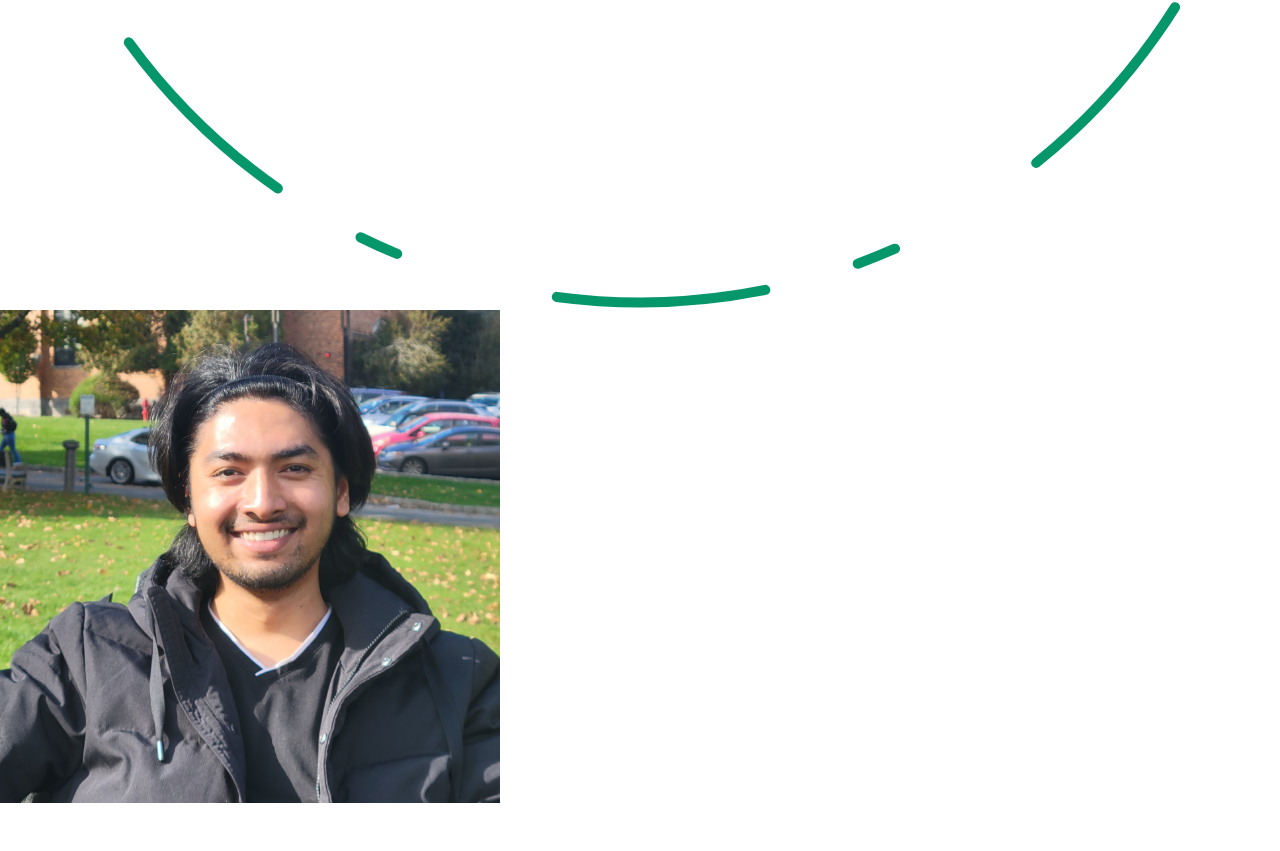
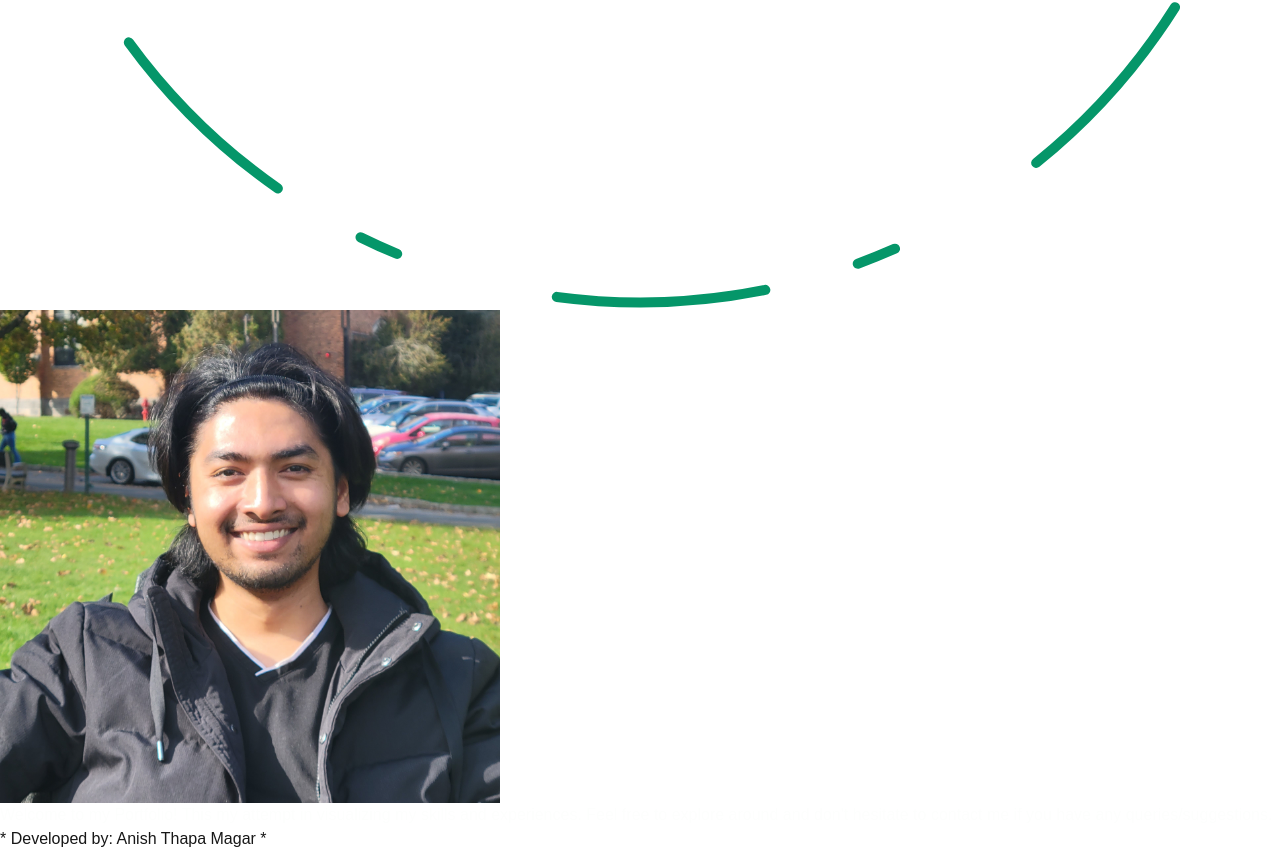
Before and after one commit to AnishTM8/Anish-Portfolio, a Next.js app in the folder portfolio/: page / in a window 1280 px wide. Shown: the part 7330-8181 px from the top of the page. Before the commit the page ends 8133 px from the top, so only its background shows below. Built offline with nearby package versions, Linux system fonts and the light colour scheme.

Commit message:
Hero section body text

```diff
--- a/portfolio/src/app/components/herosection.tsx
+++ b/portfolio/src/app/components/herosection.tsx
@@ -1,7 +1,7 @@
 "use client";
 
 import Image from 'next/image';
-import {ReactTyped} from 'react-typed';
+import { ReactTyped } from 'react-typed';
 import Link from 'next/link';
 import { motion } from 'framer-motion';
 
@@ -80,6 +80,21 @@ const HeroSection = () => {
                     </div>
                 </div>
             </div>
+
+            <div className='mt-5 sm:mt-10 px-8 sm:px-10 '>
+                <motion.div className='text-3xl sm:p-8'
+                    initial={{ color: '#ffffff' }}
+                    animate={{ color: ['#059669', '#ffffff', '#16A34A' ]}}
+                    transition={{ duration: 2, repeat: Infinity }}>
+                    Welcome to my Portfolio!
+                    This my attempt in visualizing my skills and experiences.
+                    Feel free to explore around and don&apos;t hesitate to contact me if you have any queries/suggestions.
+                    <br />
+                </motion.div>
+                    <p className='italic text-lg font-bold mt-4 sm:text-right'>
+                        * Developed by: Anish Thapa Magar *
+                    </p>
+            </div>
         </section>
     );
 };
```
Also changed, not shown: portfolio/public/assets/nextjs.svg (deleted).
